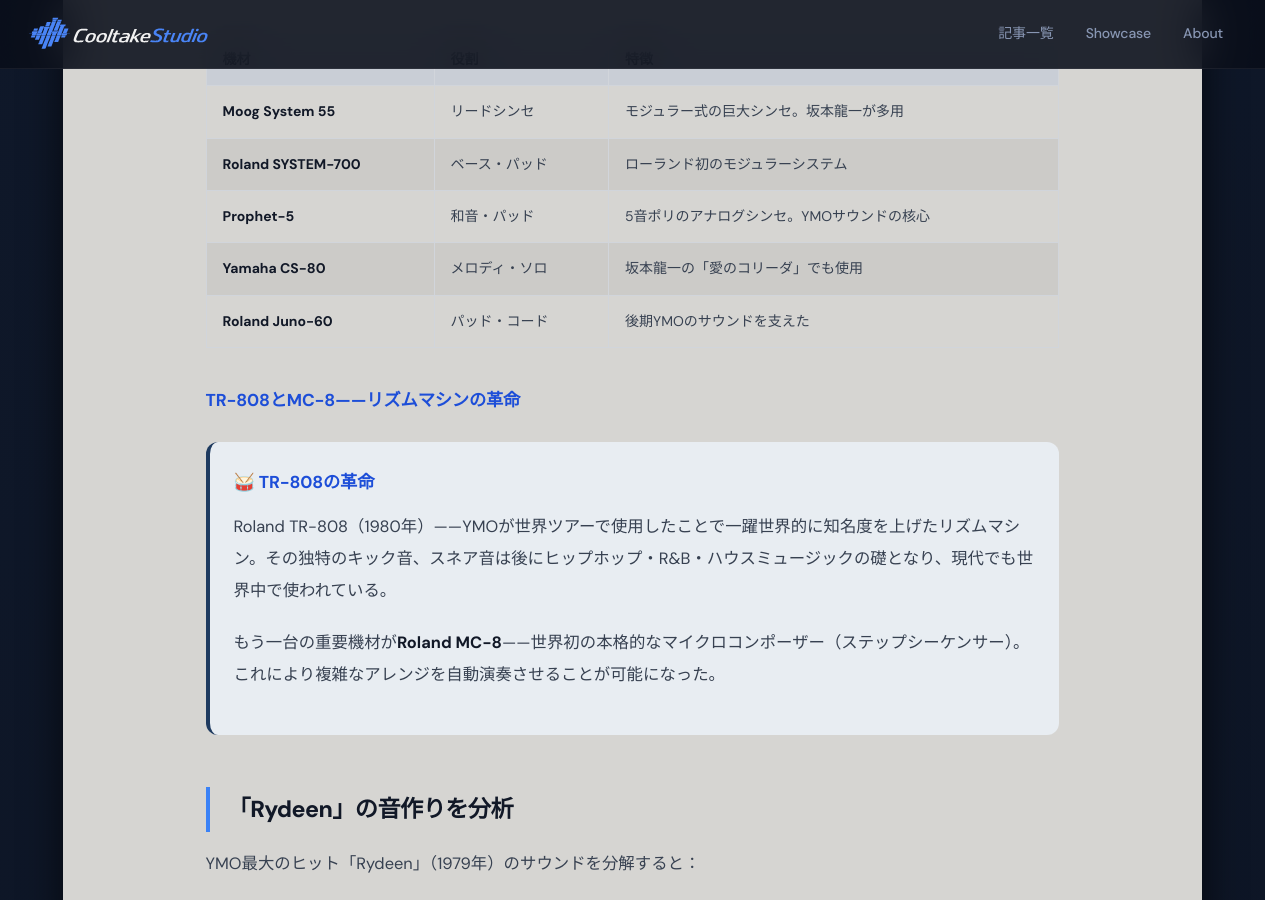
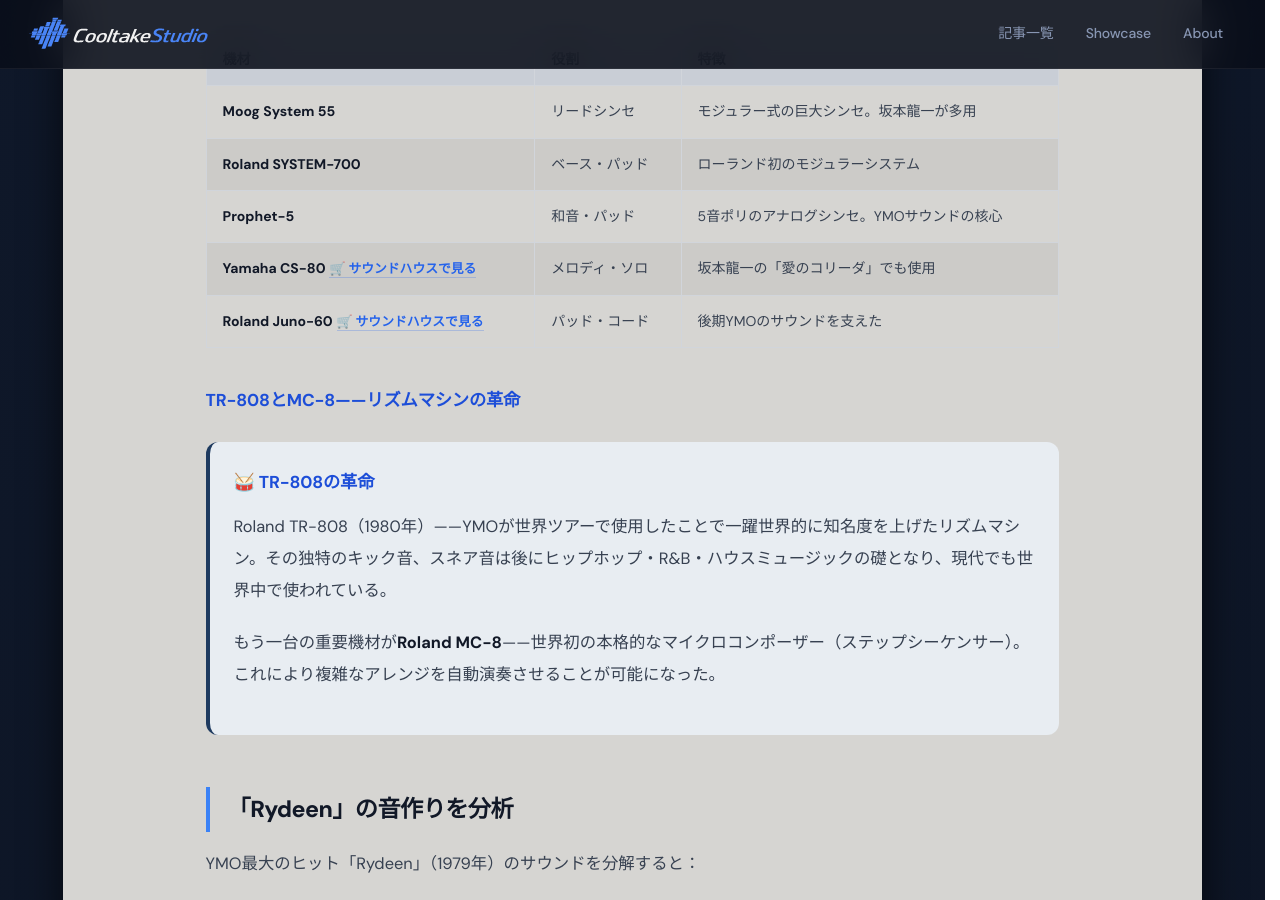
Before and after one commit to cooltake/cooltake-staging, a Jekyll site: the page built from _posts/2026-05-30-japan-music-05-ymo-techno.md, in a window 1280 px wide and 900 px high, scrolled down 1801 px. Built offline with Jekyll 4.4.1, drawn with Linux system fonts in a browser that asks for light colours; some web fonts are replaced.

Commit message:
feat: add soundhouse inline links to gear/DAW names in 2026-05-30-japan-music-05-ymo-techno.md

```diff
--- a/_posts/2026-05-30-japan-music-05-ymo-techno.md
+++ b/_posts/2026-05-30-japan-music-05-ymo-techno.md
@@ -38,8 +38,8 @@
 | **Moog System 55** | リードシンセ | モジュラー式の巨大シンセ。坂本龍一が多用 |
 | **Roland SYSTEM-700** | ベース・パッド | ローランド初のモジュラーシステム |
 | **Prophet-5** | 和音・パッド | 5音ポリのアナログシンセ。YMOサウンドの核心 |
-| **Yamaha CS-80** | メロディ・ソロ | 坂本龍一の「愛のコリーダ」でも使用 |
-| **Roland Juno-60** | パッド・コード | 後期YMOのサウンドを支えた |
+| **Yamaha CS-80**<a href="https://h.accesstrade.net/sp/cc?rk=01001xqc00os63&url=https%3A%2F%2Fwww.soundhouse.co.jp%2Fproducts%2Fdetail%2Fitem%2F128462%2F" rel="nofollow" referrerpolicy="no-referrer-when-downgrade" style="font-size:.8rem;color:#1e3a5f;font-weight:600;margin-left:.3em;">🛒 サウンドハウスで見る</a> | メロディ・ソロ | 坂本龍一の「愛のコリーダ」でも使用 |
+| **Roland Juno-60**<a href="https://h.accesstrade.net/sp/cc?rk=01001xqc00os63&url=https%3A%2F%2Fwww.soundhouse.co.jp%2Fproducts%2Fdetail%2Fitem%2F320018%2F" rel="nofollow" referrerpolicy="no-referrer-when-downgrade" style="font-size:.8rem;color:#1e3a5f;font-weight:600;margin-left:.3em;">🛒 サウンドハウスで見る</a> | パッド・コード | 後期YMOのサウンドを支えた |
 
 ### TR-808とMC-8——リズムマシンの革命
 
@@ -115,7 +115,7 @@
 
 ### Prophet-5のパッドサウンド
 
-- **Arturia Prophet-5 V**：最高忠実度の復刻プラグイン
+- **Arturia Prophet-5 V**<a href="https://h.accesstrade.net/sp/cc?rk=01001xqc00os63&url=https%3A%2F%2Fwww.soundhouse.co.jp%2Fproducts%2Fdetail%2Fitem%2F70162%2F" rel="nofollow" referrerpolicy="no-referrer-when-downgrade" style="font-size:.8rem;color:#1e3a5f;font-weight:600;margin-left:.3em;">🛒 サウンドハウスで見る</a>：最高忠実度の復刻プラグイン
 - **u-he Diva**：複数ビンテージシンセのモデリング
 
 <figure style="margin:1.5rem 0;">
```
